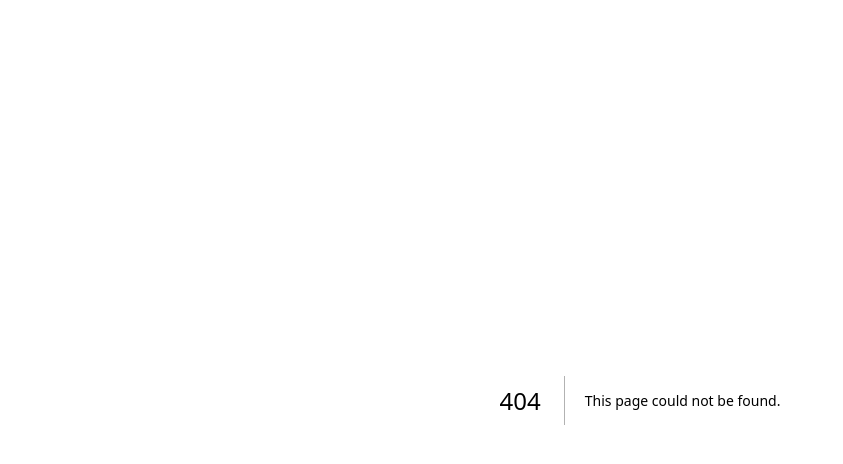
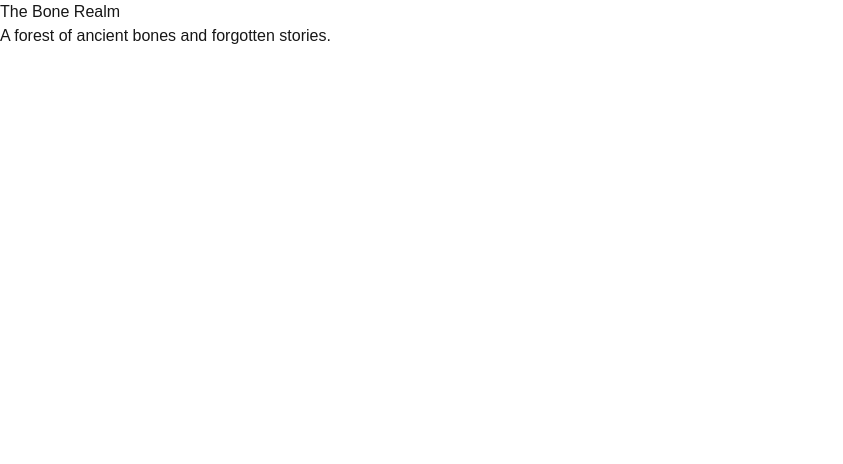
Before and after one commit to aliasghariaj/wiccan-accessory, a Next.js app: page /realms/bone in a window 1280 px wide. Before the commit this address had no page. Shown: the top 464 px of the page, without its empty margins (0-843 px from the left). Built offline with nearby package versions, Linux system fonts and the light colour scheme.

Commit message:
create image folder and add background.jpg to it.

```diff
--- /dev/null
+++ b/app/realms/bone/page.tsx
@@ -0,0 +1,18 @@
+import RealmHero from "@/components/RealmHero";
+
+
+export default function BoneRealm(){
+
+return(
+
+<RealmHero
+
+title="The Bone Realm"
+
+description="A forest of ancient bones and forgotten stories."
+
+/>
+
+)
+
+}
--- /dev/null
+++ b/components/RealmHero.tsx
@@ -0,0 +1,26 @@
+type Props = {
+  title: string;
+  description: string;
+};
+
+
+export default function RealmHero({
+  title,
+  description
+}: Props){
+
+return(
+<section>
+
+<h1>
+{title}
+</h1>
+
+<p>
+{description}
+</p>
+
+</section>
+)
+
+}
```
Also changed, not shown: 1 other file (tests, documents, lock files or other folders).
